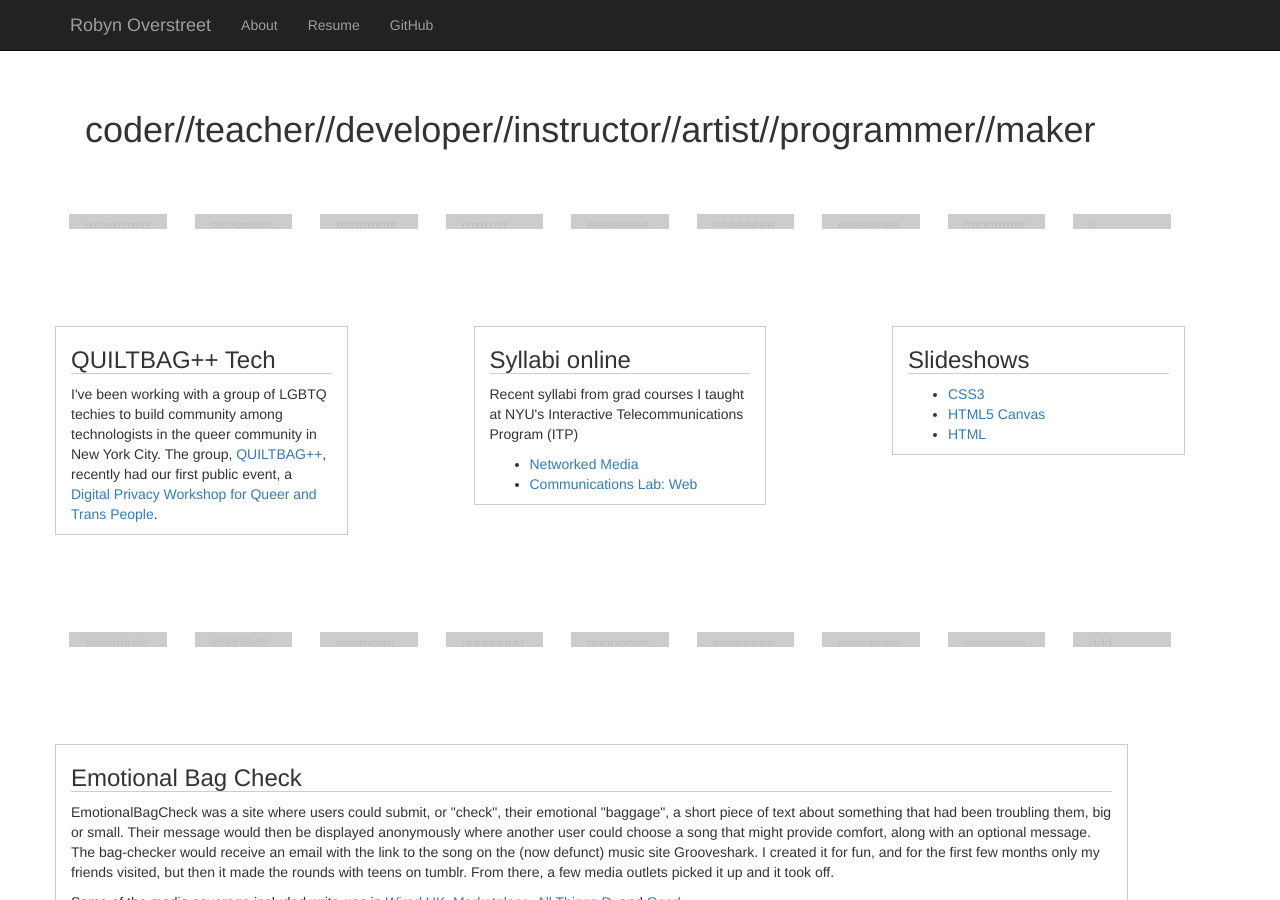
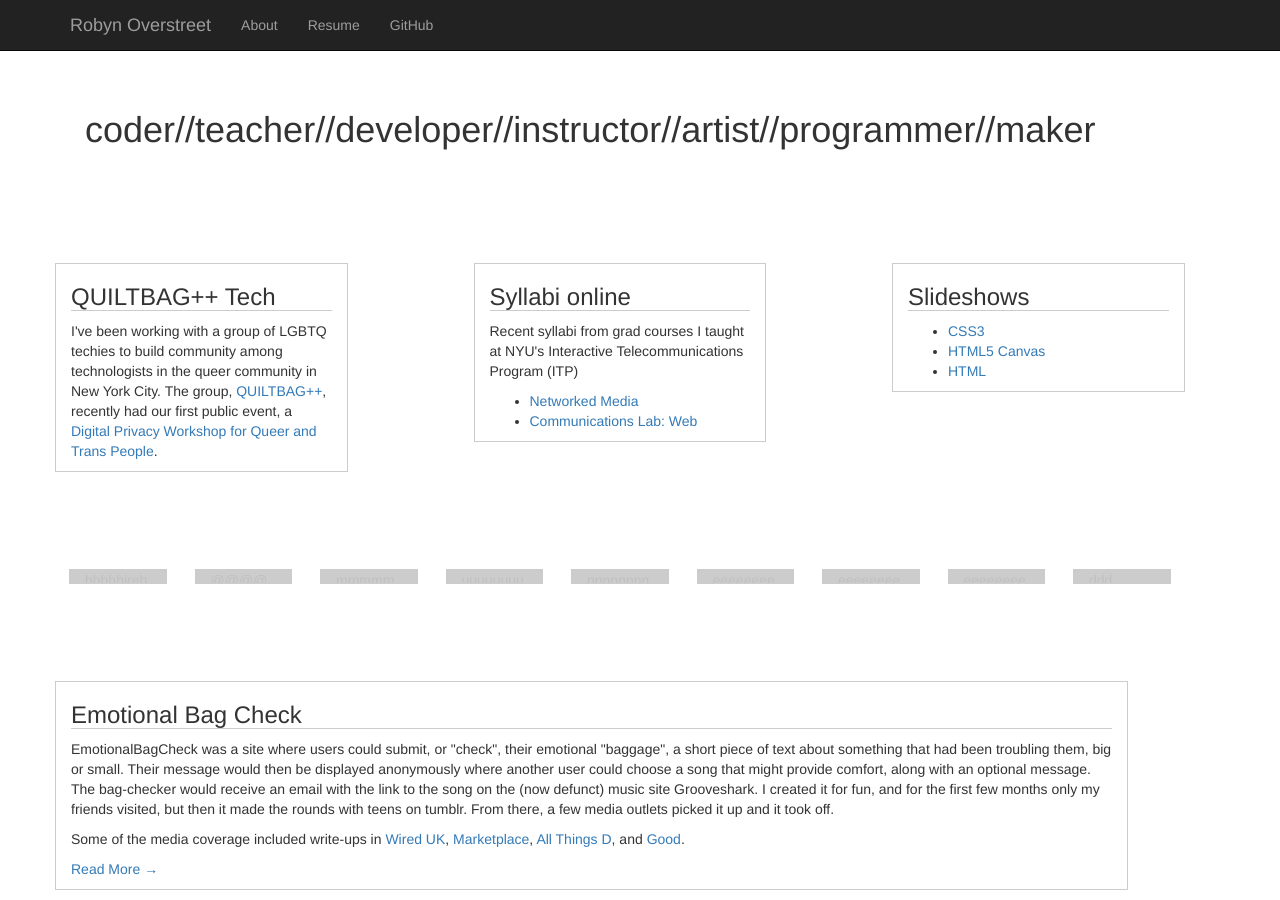
Before and after one commit to robynover/robynover.github.io, a Jekyll site: the page built from index.html, in a window 1280 px wide and 900 px high. Built offline with Jekyll 4.4.1, drawn with Linux system fonts in a browser that asks for light colours; a script that is not in the unit is left out.

Commit message:
updates to layout for mobile friendliness

```diff
--- a/_layouts/home.html
+++ b/_layouts/home.html
@@ -13,17 +13,6 @@
 
       <div class="banner"><h1>coder//teacher//developer//instructor//artist//programmer//maker</h1></div>
 
-        <div class="row square-row">
-          <div class="col-md-1">rrrrrrrrrrrrrrrrrrrrrrrrrrrrrrrrrrrrrrrrrrrrrrrrrr</div>
-          <div class="col-md-1">sssssssssssssssssssssssssssssssssssssssssssssssssssssss</div>
-          <div class="col-md-1">ttttttttttttttttttttttttttt</div>
-          <div class="col-md-1">rrrrrrrrrr</div>
-          <div class="col-md-1">eeeeeeeeeeeeeeeeeeeeeeeeeeeeeeeeeeeeeeeeee</div>
-          <div class="col-md-1">eeeeeeeeeeeeeeeeeeeeeeeeeeeeeee</div>
-          <div class="col-md-1">eeeeeeeeeeeeee</div>
-          <div class="col-md-1">tttttttttttttttttttt</div>
-          <div class="col-md-1">//</div>
-        </div>
 
         <div class="row square-row">
           <div class="col-md-3 info-col">
```
